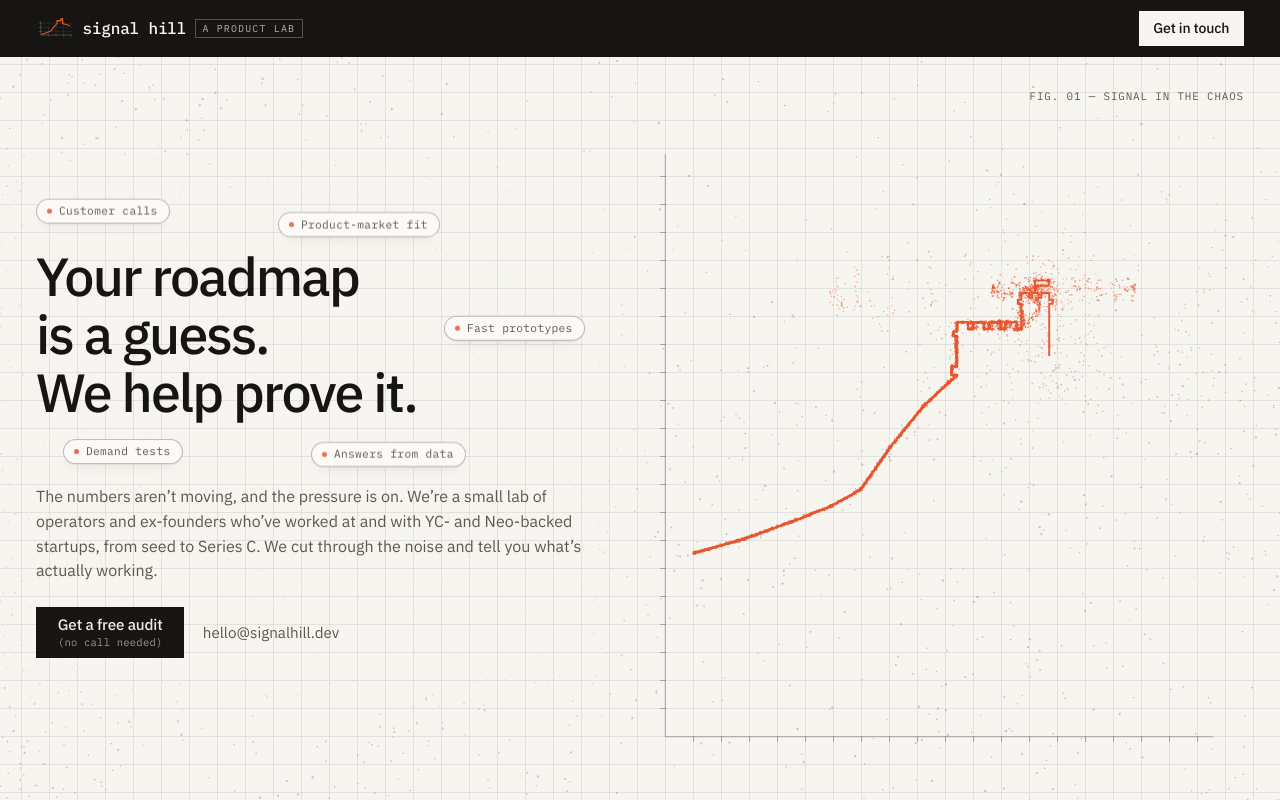
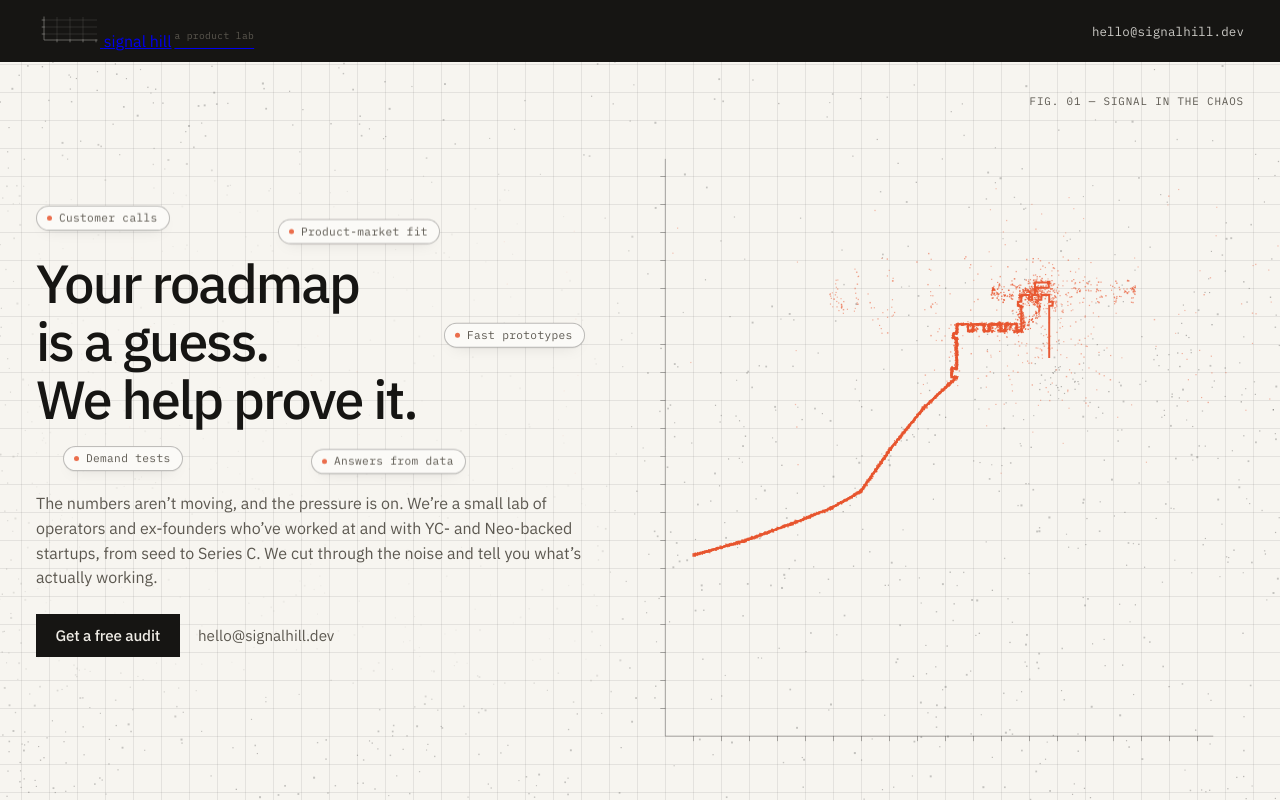
Before and after one commit to jacobcritch/signal-hill, a plain HTML site: page v3/index.html in a window 1280 px wide. Drawn offline with Linux system fonts and the light colour scheme.

Commit message:
Header: email link replaces Get in touch, 'a product lab' superscript; CTA single-line 'Get a free audit'

```diff
--- a/assets/css/style.css
+++ b/assets/css/style.css
@@ -69,45 +69,36 @@ body {
   color: var(--paper-2);
 }
 .masthead .brand__mark { color: var(--paper-2); }
-.masthead .brand__unit {
-  color: rgba(247, 245, 240, 0.7);
-  border-color: rgba(247, 245, 240, 0.28);
+.masthead__mail {
+  flex-shrink: 0;
+  font-family: var(--font-mono);
+  font-size: 0.78rem;
+  letter-spacing: 0.01em;
+  color: rgba(247, 245, 240, 0.82);
+  text-decoration: none;
+  padding-block: 0.35rem;
+  border-bottom: 1px solid transparent;
+  transition: color 0.2s var(--ease), border-color 0.2s var(--ease);
 }
-
-.brand {
-  display: inline-flex;
-  align-items: center;
-  gap: 0.55rem;
-  color: inherit;
-  text-decoration: none;
-  min-width: 0;
+.masthead__mail:hover,
+.masthead__mail:focus-visible {
+  color: #fff;
+  border-bottom-color: var(--rust);
+  outline: none;
 }
-
-.brand__mark {
-  display: block;
-  width: 2.35rem;
-  height: 1.32rem;
-  color: var(--ink);
-  flex-shrink: 0;
-}
-.brand__hill { stroke: var(--rust); }
-
-.brand__name {
+.masthead /* "a product lab" as a footnote-style superscript after the wordmark */
+.brand__unit {
+  position: relative;
+  top: -0.85em;
+  vertical-align: baseline;
+  margin-left: 0.3em;
   font-family: var(--font-mono);
-  font-size: 1rem;
-  font-weight: 500;
-  letter-spacing: -0.01em;
+  font-size: 0.6rem;
+  font-weight: 400;
+  letter-spacing: 0.04em;
+  line-height: 0;
   text-transform: lowercase;
-}
-
-.brand__unit {
-  font-family: var(--font-mono);
-  font-size: 0.62rem;
-  letter-spacing: 0.12em;
-  text-transform: uppercase;
   color: var(--muted);
-  border: var(--rule);
-  padding: 0.12rem 0.4rem;
   white-space: nowrap;
 }
 
@@ -199,39 +190,6 @@ h1 {
   outline: none;
 }
 
-.btn--header {
-  min-height: 2.15rem;
-  padding: 0.3rem 0.85rem;
-  background: var(--paper-2);
-  color: var(--ink);
-  font-size: 0.88rem;
-  border-color: var(--paper-2);
-  flex-shrink: 0;
-}
-.btn--header:hover,
-.btn--header:focus-visible {
-  background: var(--rust);
-  border-color: var(--rust);
-  color: #fff;
-}
-
-.btn--stack {
-  flex-direction: column;
-  gap: 0.15rem;
-  min-height: 3.1rem;
-  padding: 0.5rem 1.3rem 0.55rem;
-  line-height: 1.15;
-  text-align: center;
-}
-.btn__sub {
-  font-family: var(--font-mono);
-  font-size: 0.66rem;
-  font-weight: 400;
-  letter-spacing: 0.02em;
-  opacity: 0.62;
-}
-.btn--stack:hover .btn__sub,
-.btn--stack:focus-visible .btn__sub { opacity: 0.85; }
 .cta__mail {
   color: var(--muted);
   text-decoration: none;
@@ -354,7 +312,8 @@ h1 {
 }
 
 @media (max-width: 560px) {
-  .brand__unit { display: none; }
+  .brand__unit { font-size: 0.52rem; margin-left: 0.25em; }
+  .masthead__mail { font-size: 0.7rem; }
   h1 { font-size: 1.85rem; max-width: none; }
   .lede { font-size: 1rem; margin-bottom: 1.2rem; }
   .hero { grid-template-rows: auto minmax(15.5rem, 1fr); padding: 1.25rem var(--gutter) 1rem; }
--- a/v3/assets/css/style.css
+++ b/v3/assets/css/style.css
@@ -69,45 +69,36 @@ body {
   color: var(--paper-2);
 }
 .masthead .brand__mark { color: var(--paper-2); }
-.masthead .brand__unit {
-  color: rgba(247, 245, 240, 0.7);
-  border-color: rgba(247, 245, 240, 0.28);
+.masthead__mail {
+  flex-shrink: 0;
+  font-family: var(--font-mono);
+  font-size: 0.78rem;
+  letter-spacing: 0.01em;
+  color: rgba(247, 245, 240, 0.82);
+  text-decoration: none;
+  padding-block: 0.35rem;
+  border-bottom: 1px solid transparent;
+  transition: color 0.2s var(--ease), border-color 0.2s var(--ease);
 }
-
-.brand {
-  display: inline-flex;
-  align-items: center;
-  gap: 0.55rem;
-  color: inherit;
-  text-decoration: none;
-  min-width: 0;
+.masthead__mail:hover,
+.masthead__mail:focus-visible {
+  color: #fff;
+  border-bottom-color: var(--rust);
+  outline: none;
 }
-
-.brand__mark {
-  display: block;
-  width: 2.35rem;
-  height: 1.32rem;
-  color: var(--ink);
-  flex-shrink: 0;
-}
-.brand__hill { stroke: var(--rust); }
-
-.brand__name {
+.masthead /* "a product lab" as a footnote-style superscript after the wordmark */
+.brand__unit {
+  position: relative;
+  top: -0.85em;
+  vertical-align: baseline;
+  margin-left: 0.3em;
   font-family: var(--font-mono);
-  font-size: 1rem;
-  font-weight: 500;
-  letter-spacing: -0.01em;
+  font-size: 0.6rem;
+  font-weight: 400;
+  letter-spacing: 0.04em;
+  line-height: 0;
   text-transform: lowercase;
-}
-
-.brand__unit {
-  font-family: var(--font-mono);
-  font-size: 0.62rem;
-  letter-spacing: 0.12em;
-  text-transform: uppercase;
   color: var(--muted);
-  border: var(--rule);
-  padding: 0.12rem 0.4rem;
   white-space: nowrap;
 }
 
@@ -199,39 +190,6 @@ h1 {
   outline: none;
 }
 
-.btn--header {
-  min-height: 2.15rem;
-  padding: 0.3rem 0.85rem;
-  background: var(--paper-2);
-  color: var(--ink);
-  font-size: 0.88rem;
-  border-color: var(--paper-2);
-  flex-shrink: 0;
-}
-.btn--header:hover,
-.btn--header:focus-visible {
-  background: var(--rust);
-  border-color: var(--rust);
-  color: #fff;
-}
-
-.btn--stack {
-  flex-direction: column;
-  gap: 0.15rem;
-  min-height: 3.1rem;
-  padding: 0.5rem 1.3rem 0.55rem;
-  line-height: 1.15;
-  text-align: center;
-}
-.btn__sub {
-  font-family: var(--font-mono);
-  font-size: 0.66rem;
-  font-weight: 400;
-  letter-spacing: 0.02em;
-  opacity: 0.62;
-}
-.btn--stack:hover .btn__sub,
-.btn--stack:focus-visible .btn__sub { opacity: 0.85; }
 .cta__mail {
   color: var(--muted);
   text-decoration: none;
@@ -354,7 +312,8 @@ h1 {
 }
 
 @media (max-width: 560px) {
-  .brand__unit { display: none; }
+  .brand__unit { font-size: 0.52rem; margin-left: 0.25em; }
+  .masthead__mail { font-size: 0.7rem; }
   h1 { font-size: 1.85rem; max-width: none; }
   .lede { font-size: 1rem; margin-bottom: 1.2rem; }
   .hero { grid-template-rows: auto minmax(15.5rem, 1fr); padding: 1.25rem var(--gutter) 1rem; }
--- a/v3/index.html
+++ b/v3/index.html
@@ -41,10 +41,9 @@
           </g>
           <path class="brand__hill" d="M9 28 L14 26.6 L19 24.8 L23 23.2 L26 21.5 L29 17.2 L32.4 13 L35 10.55 L35.8 9.85 L35.8 4.45 L37.6 4.45 L37.6 5.2 L38.3 5.2 L38.3 4.45 L40.2 4.45 L40.2 5.2 L42.4 5.2 L42.4 1.45 L43.3 1.45 L43.3 2 L43.65 2 L43.65 1.45 L43.9 1.45 L43.9 0.25 L45.15 0.25 L45.15 0.75 L43.9 0.75 L43.9 1.45 L44.3 1.45 L44.3 2 L44.65 2 L44.65 1.45 L45.25 1.45 L45.25 8.25 L46.2 8.25 L46.2 9.85 L48.2 10.4 L52.4 11.6 L58 13.2" stroke-width="1.85" stroke-linejoin="miter" stroke-miterlimit="8" stroke-linecap="butt"/>
         </svg>
-        <span class="brand__name">signal hill</span>
-        <span class="brand__unit">A product lab</span>
+        <span class="brand__name">signal hill<sup class="brand__unit">a product lab</sup></span>
       </a>
-      <a class="btn btn--header" href="mailto:hello@signalhill.dev">Get in touch</a>
+      <a class="masthead__mail" href="mailto:hello@signalhill.dev">hello@signalhill.dev</a>
     </header>
 
     <main class="page">
@@ -65,10 +64,7 @@
           </div>
           <p class="lede">The numbers aren’t moving, and the pressure is on. We’re a small lab of operators and ex-founders who’ve worked at and with YC- and Neo-backed startups, from seed to Series C. We cut through the noise and tell you what’s actually working.</p>
           <div class="cta">
-            <a class="btn btn--stack" id="cta" href="mailto:hello@signalhill.dev">
-              <span class="btn__label">Get a free audit</span>
-              <span class="btn__sub">(no call needed)</span>
-            </a>
+            <a class="btn" id="cta" href="mailto:hello@signalhill.dev">Get a free audit</a>
             <a class="cta__mail" href="mailto:hello@signalhill.dev">hello@signalhill.dev</a>
           </div>
         </div>
```
Also changed, not shown: index.html (+3 -7 lines).
